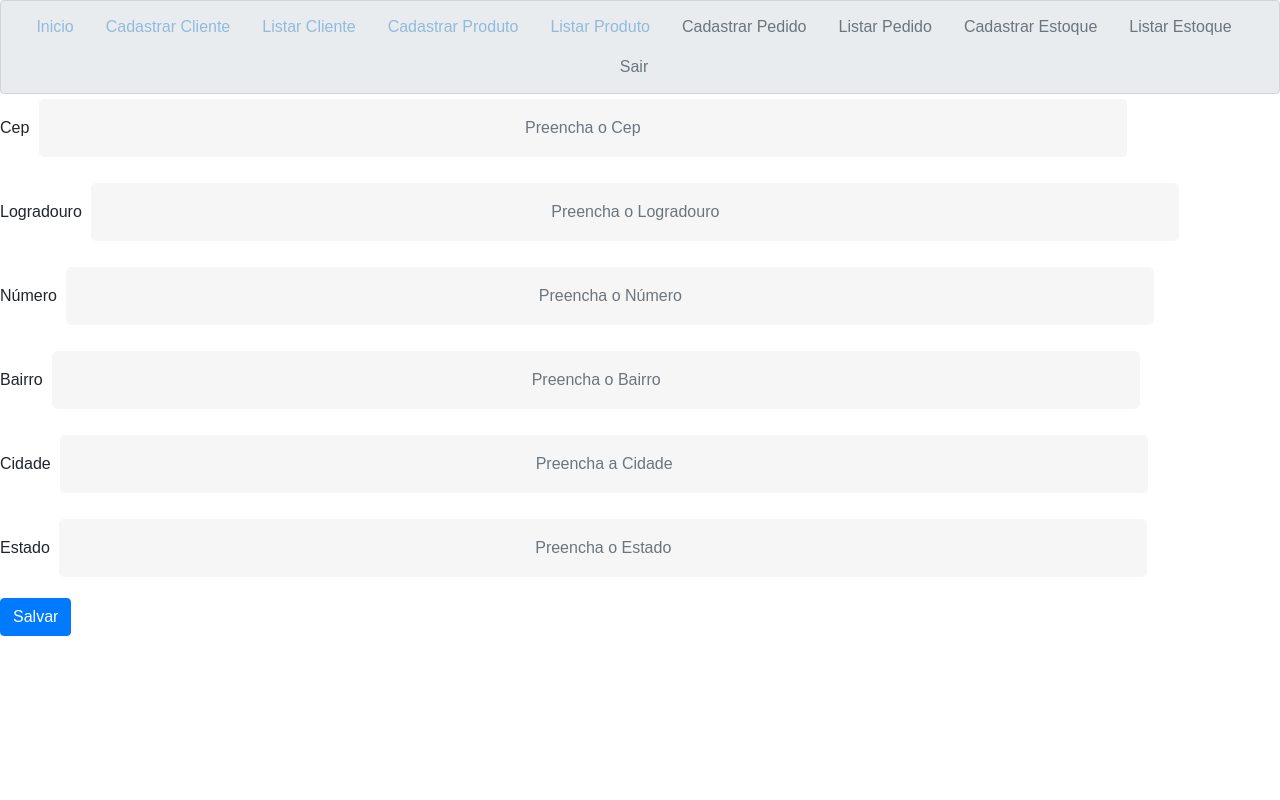
After one commit to marcosrodz/a, a PHP site: page /exercicios_sql_segunda_lista/endereco/form_endereco.php?idcliente=1 in a window 1280 px wide. The commit adds this page. Run offline with PHP 8.4, Linux system fonts and the light colour scheme; a user stored in the database is signed in; some libraries are stand-ins or nearby versions.

Commit message:
Add files via upload

```diff
--- /dev/null
+++ b/exercicios_sql_segunda_lista/endereco/angular/endereco.js
@@ -0,0 +1,21 @@
+var app = angular.module("myApp", []);
+
+app.controller('endereco', function($scope, $http)
+{
+    $scope.buscarEndereco = function()
+    {
+        var cep = $scope.cep;
+
+        $http.get("https://viacep.com.br/ws/"+cep+"/json/")
+        .then(function(responde){
+
+            var dados = responde.data;
+            $scope.logradouro = dados.logradouro;
+            $scope.nome_bairro = dados.bairro;
+            $scope.nome_cidade = dados.localidade;
+            $scope.nome_estado = dados.uf;
+
+
+        });
+    }
+});
--- /dev/null
+++ b/exercicios_sql_segunda_lista/endereco/form_endereco.php
@@ -0,0 +1,58 @@
+<?php
+require_once("../includes.php");
+
+if (!isset($_GET["idcliente"]))
+{
+   header("Location: ../cliente/lista_cliente.php");
+}
+?>
+
+<script src="angular/endereco.js"></script>
+
+<body ng-app="myApp">
+
+    <div ng-controller="endereco">
+        <form action="cadastro_endereco.php" method="GET">
+
+            <div class="mb-3">
+                <input type="hidden" name="idcliente" class="form-control" value="<?php
+                    echo $_GET["idcliente"];
+                ?>">
+                <label class="form-label">Cep</label>
+                <input type="text" name="cep" class="form-control" placeholder="Preencha o Cep"
+                ng-model="cep" ng-change="buscarEndereco()">
+            </div>
+
+            <div class="mb-3">
+                <label class="form-label">Logradouro</label>
+                <input type="text" name="logradouro" class="form-control" placeholder="Preencha o Logradouro"
+                ng-model="logradouro">
+            </div>
+
+            <div class="mb-3">
+                <label class="form-label">Número</label>
+                <input type="text" name="numero_endereco" class="form-control" placeholder="Preencha o Número">
+            </div>
+
+            <div class="mb-3">
+                <label class="form-label">Bairro</label>
+                <input type="text" name="nome_bairro" class="form-control" placeholder="Preencha o Bairro"
+                ng-model="nome_bairro">
+            </div>
+
+            <div class="mb-3">
+                <label class="form-label">Cidade</label>
+                <input type="text" name="nome_cidade" class="form-control" placeholder="Preencha a Cidade"
+                ng-model="nome_cidade">
+            </div>
+
+            <div class="mb-3">
+                <label class="form-label">Estado</label>
+                <input type="text" name="nome_estado" class="form-control" placeholder="Preencha o Estado"
+                ng-model="nome_estado">
+            </div>
+
+            <button type="submit" name="salvarEndereco" class="btn btn-primary">Salvar</button>
+        </form>
+    </div>
+</body>
--- a/exercicios_sql_segunda_lista/menu.php
+++ b/exercicios_sql_segunda_lista/menu.php
@@ -45,70 +45,35 @@ else
 }
 
 ?>
-
 <ul class="nav justify-content-center input-group-text">
     <li class="nav-item">
       <a class="nav-link active" aria-current="page" href="<?php echo $url_absoluta."home/home.php"; ?>">Inicio</a>
     </li>
     <li class="nav-item">
-      <a class="nav-link" href="#">Link</a>
+      <a class="nav-link" href="<?php echo $url_cliente."form_cliente.php"; ?>">Cadastrar Cliente</a>
     </li>
     <li class="nav-item">
-      <a class="nav-link" href="#">Link</a>
+      <a class="nav-link" href="<?php echo $url_cliente."lista_cliente.php"; ?>">Listar Cliente</a>
     </li>
     <li class="nav-item">
-      <a class="nav-link disabled">Disabled</a>
+      <a class="nav-link" href="<?php echo $url_produto."form_produto.php"; ?>">Cadastrar Produto</a>
     </li>
     <li class="nav-item">
-      <a class="nav-link" href="#">Link</a>
+      <a class="nav-link" href="<?php echo $url_produto."lista_produto.php"; ?>">Listar Produto</a>
     </li>
     <li class="nav-item">
-      <a class="nav-link" href="#">Link</a>
+      <a class="nav-link disabled" href="<?php echo $url_pedido."form_pedido.php"; ?>">Cadastrar Pedido</a>
     </li>
     <li class="nav-item">
-      <a class="nav-link" href="#">Link</a>
+      <a class="nav-link disabled" href="<?php echo $url_pedido."lista_pedido.php"; ?>">Listar Pedido</a>
     </li>
     <li class="nav-item">
-      <a class="nav-link" href="#">Link</a>
+      <a class="nav-link disabled" href="<?php echo $url_estoque."form_estoque.php"; ?>">Cadastrar Estoque</a>
     </li>
     <li class="nav-item">
-      <a class="nav-link" href="#">Link</a>
+      <a class="nav-link disabled" href="<?php echo $url_estoque."lista_estoque.php"; ?>">Listar Estoque</a>
     </li>
     <li class="nav-item">
-      <a class="nav-link" href="#">Link</a>
+      <a class="nav-link disabled" href="logout.php">Sair</a>
     </li>
   </ul>
-
-<nav class="navbar navbar-expand-lg bg-body-tertiary input-group-text">
-    <div class="container-fluid">
-        <div class="collapse navbar-collapse" id="navbarSupportedContent">
-            <ul class="navbar-nav me-auto mb-2 mb-lg-0">
-                <li class="nav-item"><a href="<?php echo $url_absoluta."home/home.php"; ?>"><h5>Inicio &nbsp&nbsp</h5></a></li>
-                <li class="nav-item">
-                    <a href="<?php echo $url_cliente."form_cliente.php"; ?>"><h5>Cadastrar Cliente &nbsp&nbsp</h5></a>
-                </li>
-                <li class="nav-item">
-                    <a href="<?php echo $url_cliente."lista_cliente.php"; ?>"><h5>Listar Cliente &nbsp&nbsp</h5></a>
-                </li>
-                <li class="nav-item">
-                    <a href="<?php echo $url_produto."form_produto.php"; ?>"><h5>Cadastrar Produto &nbsp&nbsp</h5></a>
-                </li>
-                <li class="nav-item">
-                    <a href="<?php echo $url_produto."lista_produto.php"; ?>"><h5>Listar Produto &nbsp&nbsp</h5></a>
-                </li>
-                <li class="nav-item">
-                    <a href="<?php echo $url_pedido."form_pedido.php"; ?>"><h5>Cadastrar Pedido &nbsp&nbsp</h5></a>
-                </li>
-                <li class="nav-item">
-                    <a href="<?php echo $url_pedido."lista_pedido.php"; ?>"><h5>Listar Pedido &nbsp&nbsp</h5></a></li>
-                <li class="nav-item">
-                    <a href="<?php echo $url_estoque."form_estoque.php"; ?>"><h5>Cadastrar Estoque &nbsp&nbsp</h5></a>
-                </li>
-                <li class="nav-item">
-                    <a href="<?php echo $url_estoque."lista_estoque.php"; ?>"><h5>Listar Estoque &nbsp&nbsp</h5></a>
-                </li>
-                <li class="nav-item"><a href="logout.php"><h5>Sair &nbsp</h5></a></li>
-            </ul>
-        </div>
-    </div>
-</nav>
```
Also changed, not shown: exercicios_sql_segunda_lista/email/cadastro_email.php (+22 -0 lines), exercicios_sql_segunda_lista/email/form_email.php (+28 -0 lines), exercicios_sql_segunda_lista/endereco/cadastro_endereco.php (added, +31 -0 lines), exercicios_sql_segunda_lista/produto/cadastro_produto.php (added, +17 -0 lines), exercicios_sql_segunda_lista/produto/form_produto.php (added, +26 -0 lines), exercicios_sql_segunda_lista/produto/lista_produto.php (added, +41 -0 lines), exercicios_sql_segunda_lista/telefone/form_telefone.php (+4 -9 lines), exercicios_sql_segunda_lista/sources/SQL/sistema_venda.sql (line endings or trailing spaces).
